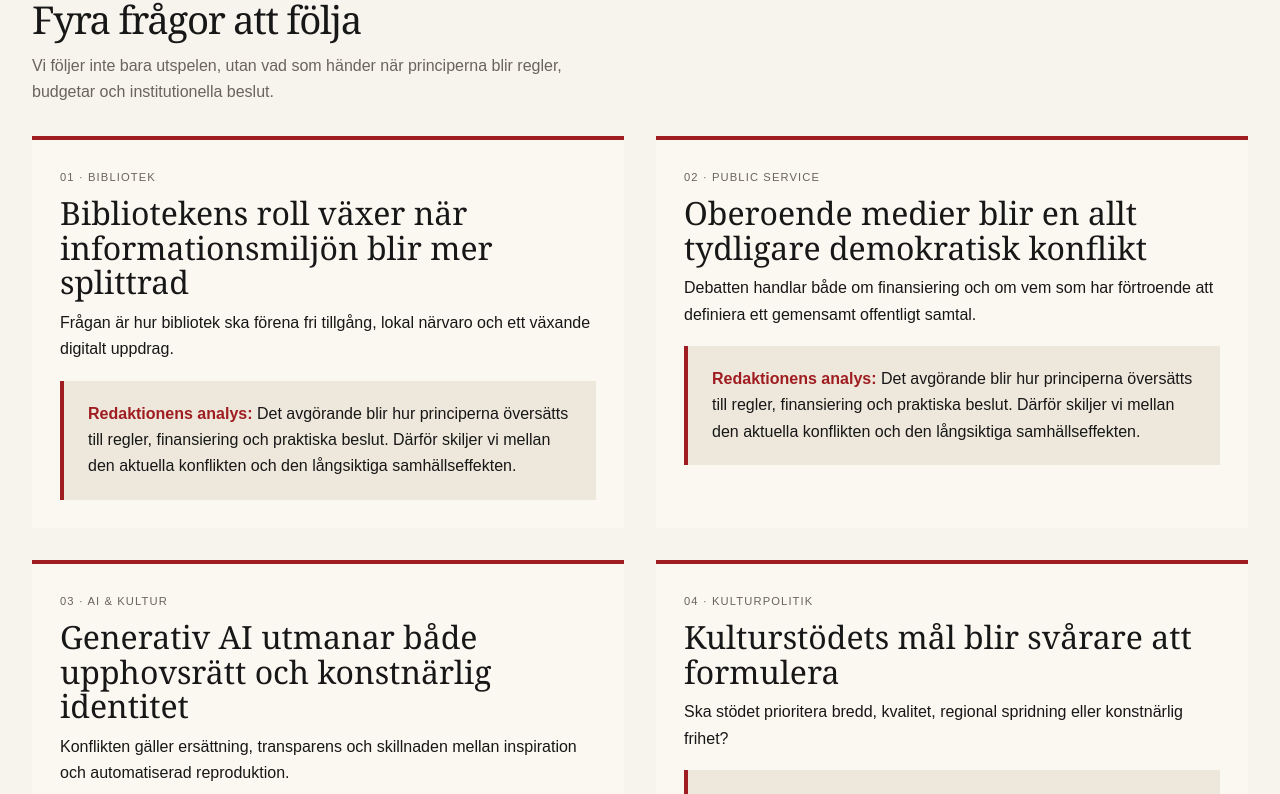
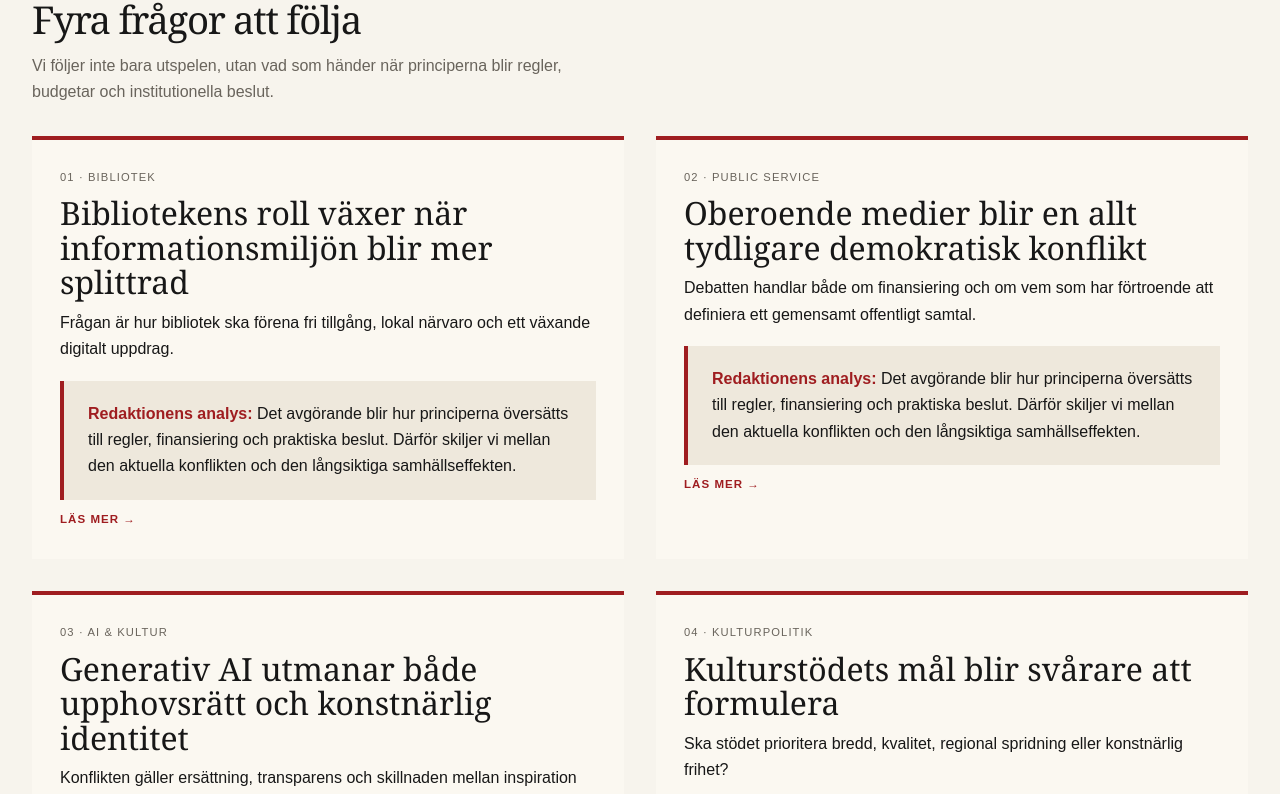
Before and after one commit to Djurgarden2019/NackaSidan-2026, a Next.js app: page /kulturdebatt in a window 1280 px wide. Shown: the part 620-1414 px from the top of the page. Built offline with nearby package versions, Linux system fonts and the light colour scheme.

Commit message:
Make all content cards clickable in app/kulturdebatt/page.tsx

```diff
--- a/app/kulturdebatt/page.tsx
+++ b/app/kulturdebatt/page.tsx
@@ -2,16 +2,16 @@ import Link from 'next/link';
 import { AnalysisBox, SectionIntro } from '../../components/Editorial';
 
 const debates=[
- ['Bibliotek','Bibliotekens roll växer när informationsmiljön blir mer splittrad','Frågan är hur bibliotek ska förena fri tillgång, lokal närvaro och ett växande digitalt uppdrag.'],
- ['Public service','Oberoende medier blir en allt tydligare demokratisk konflikt','Debatten handlar både om finansiering och om vem som har förtroende att definiera ett gemensamt offentligt samtal.'],
- ['AI & kultur','Generativ AI utmanar både upphovsrätt och konstnärlig identitet','Konflikten gäller ersättning, transparens och skillnaden mellan inspiration och automatiserad reproduktion.'],
- ['Kulturpolitik','Kulturstödets mål blir svårare att formulera','Ska stödet prioritera bredd, kvalitet, regional spridning eller konstnärlig frihet?']
+ ['Bibliotek','Bibliotekens roll växer när informationsmiljön blir mer splittrad','Frågan är hur bibliotek ska förena fri tillgång, lokal närvaro och ett växande digitalt uppdrag.','/kultur'],
+ ['Public service','Oberoende medier blir en allt tydligare demokratisk konflikt','Debatten handlar både om finansiering och om vem som har förtroende att definiera ett gemensamt offentligt samtal.','/kultur'],
+ ['AI & kultur','Generativ AI utmanar både upphovsrätt och konstnärlig identitet','Konflikten gäller ersättning, transparens och skillnaden mellan inspiration och automatiserad reproduktion.','/tema/ai'],
+ ['Kulturpolitik','Kulturstödets mål blir svårare att formulera','Ska stödet prioritera bredd, kvalitet, regional spridning eller konstnärlig frihet?','/kultur']
 ];
 
 export const metadata={title:'Kulturdebatt | NackaSidan 2026',description:'Idé- och kulturfrågor om offentlighet, medier, AI, bibliotek och kulturpolitik.'};
 
 export default function CultureDebate(){return <main><div className="shell">
  <div className="page-hero"><div className="kicker">Kulturdebatt</div><h1>Idéer som formar offentligheten</h1><p>Fyra kulturfrågor där makt, teknik, finansiering och demokrati möts.</p></div>
- <section className="section no-top"><SectionIntro eyebrow="Veckans idédebatt" title="Fyra frågor att följa" text="Vi följer inte bara utspelen, utan vad som händer när principerna blir regler, budgetar och institutionella beslut."/><div className="debate-grid">{debates.map(([section,title,text],index)=><article className="debate-card" key={title}><div className="meta">0{index+1} · {section}</div><h2>{title}</h2><p>{text}</p><AnalysisBox>Det avgörande blir hur principerna översätts till regler, finansiering och praktiska beslut. Därför skiljer vi mellan den aktuella konflikten och den långsiktiga samhällseffekten.</AnalysisBox></article>)}</div></section>
+ <section className="section no-top"><SectionIntro eyebrow="Veckans idédebatt" title="Fyra frågor att följa" text="Vi följer inte bara utspelen, utan vad som händer när principerna blir regler, budgetar och institutionella beslut."/><div className="debate-grid">{debates.map(([section,title,text,href],index)=><Link className="debate-card" href={href} key={title}><div className="meta">0{index+1} · {section}</div><h2>{title}</h2><p>{text}</p><AnalysisBox>Det avgörande blir hur principerna översätts till regler, finansiering och praktiska beslut. Därför skiljer vi mellan den aktuella konflikten och den långsiktiga samhällseffekten.</AnalysisBox><span className="text-link">Läs mer →</span></Link>)}</div></section>
  <section className="section" style={{borderTop:'1px solid #d4d4d4',paddingTop:24}}><div className="kicker">Fördjupa dig</div><h2>Från idédebatt till kulturbevakning</h2><p className="lead">Gå vidare till Kultur för recensioner och analyser, eller Vetenskap & AI för teknikens påverkan på samhälle och skapande.</p><div style={{display:'flex',gap:14,flexWrap:'wrap'}}><Link className="button" href="/kultur">Kultur</Link><Link className="text-link" href="/vetenskap">Vetenskap & AI →</Link></div></section>
  </div></main>}
```
